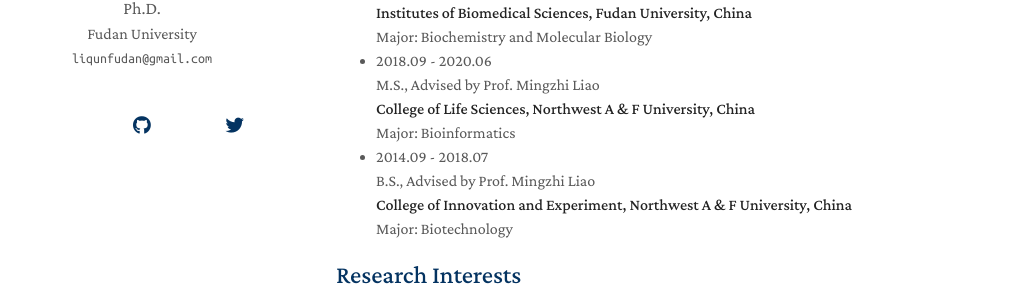
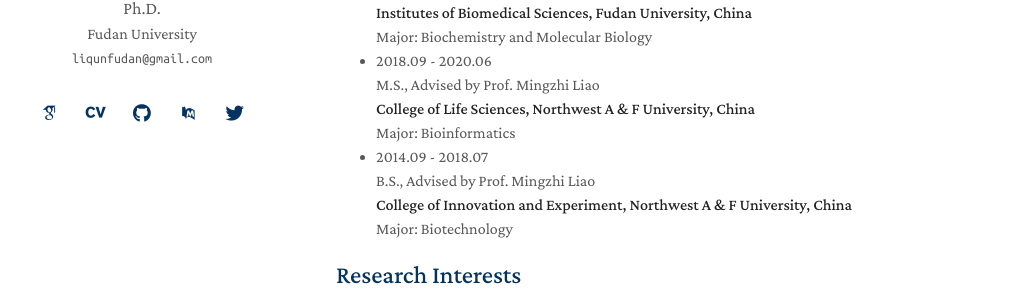
Before and after one commit to liqunbio/liqunbio.github.io, a Jekyll site: the page built from index.md, in a window 1280 px wide. Shown: the part 242-536 px from the top of the page, without its empty margins (134-1147 px from the left). Built offline with Jekyll 4.4.1, drawn with Linux system fonts in a browser that asks for light colours; nearby versions of some CDN libraries; some web fonts are replaced; a style sheet for code colours, icons or effects is not loaded; our own code applies the rules of GitHub Pages for plain Markdown files.

Commit message:
Update homepage.html

```diff
--- a/_layouts/homepage.html
+++ b/_layouts/homepage.html
@@ -18,9 +18,9 @@
     <link rel="icon" media="(prefers-color-scheme:light)" href="{{ site.favicon }}" type="image/png" />
     <script src="./assets/js/favicon-switcher.js" type="application/javascript"></script>
 
-    <link rel=stylesheet href=https://cdnjs.cloudflare.com/ajax/libs/academicons/1.8.6/css/academicons.min.css integrity="sha256-uFVgMKfistnJAfoCUQigIl+JfUaP47GrRKjf6CTPVmw=" crossorigin=anonymous>
+    <!--<link rel=stylesheet href=https://cdnjs.cloudflare.com/ajax/libs/academicons/1.8.6/css/academicons.min.css integrity="sha256-uFVgMKfistnJAfoCUQigIl+JfUaP47GrRKjf6CTPVmw=" crossorigin=anonymous>-->
     <link rel=stylesheet href=https://cdnjs.cloudflare.com/ajax/libs/font-awesome/5.11.2/css/all.min.css integrity="sha256-+N4/V/SbAFiW1MPBCXnfnP9QSN3+Keu+NlB+0ev/YKQ=" crossorigin=anonymous>
-
+    <link rel="stylesheet" href="./assets/css/academicons.min.css">
     <link rel="stylesheet" href="./assets/css/style.css">
     <link rel="stylesheet" href="./assets/css/publications.css">
 
```
